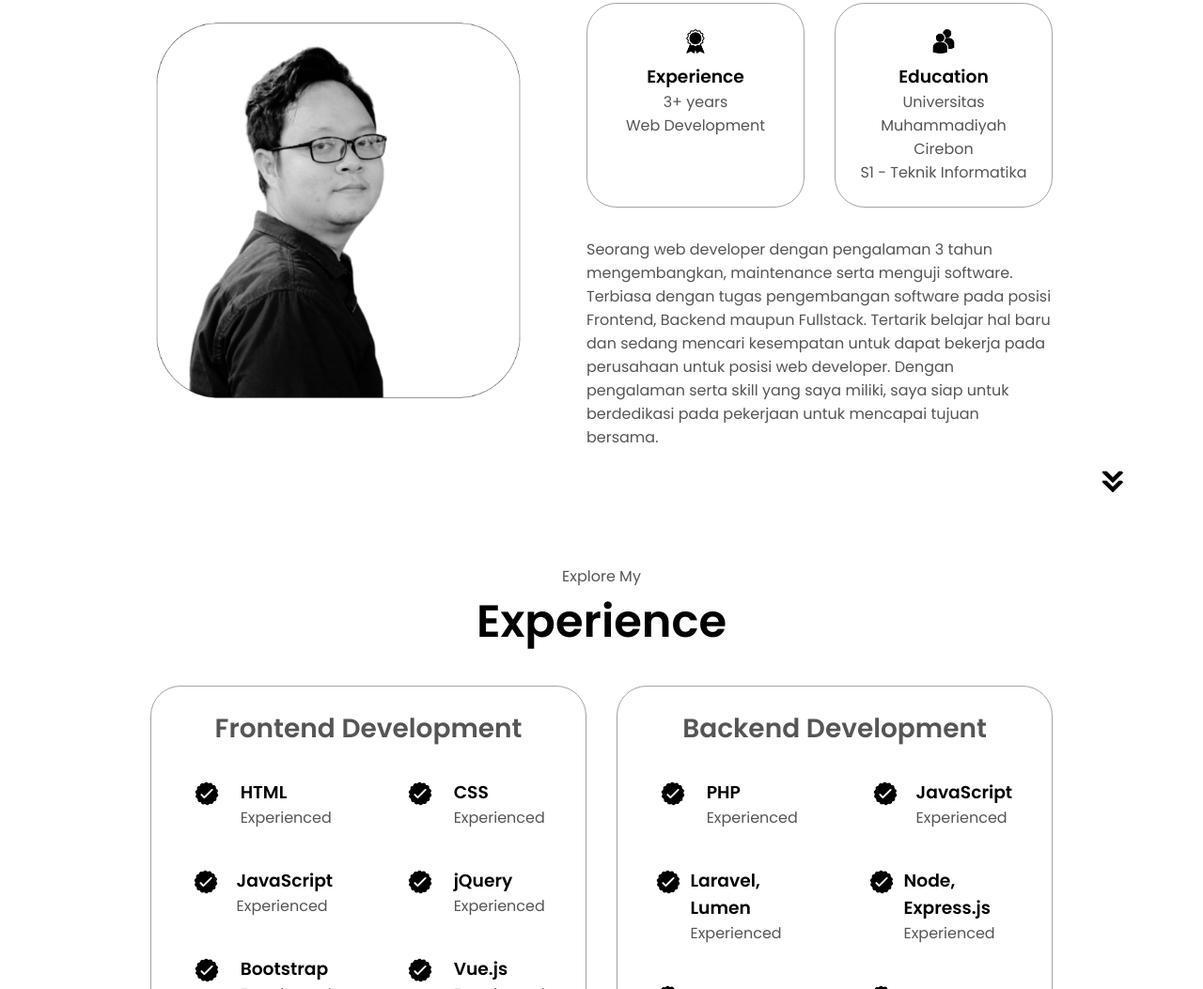
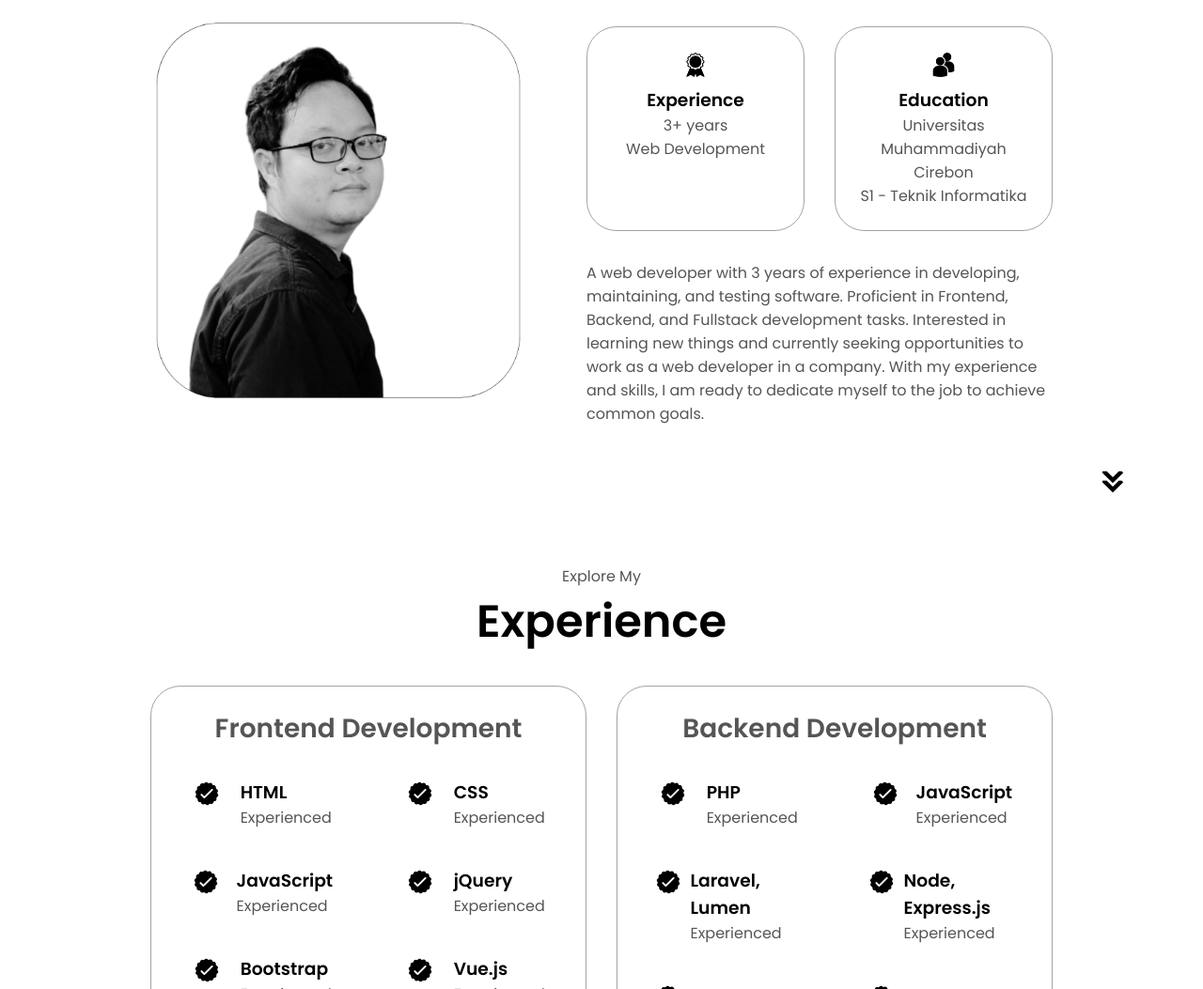
Before and after one commit to permadiekapermana/permadiekapermana.github.io, a plain HTML site: page index.html in a window 1280 px wide. Shown: the part 1095-2148 px from the top of the page at 94% size. Drawn offline with Linux system fonts and the light colour scheme.

Commit message:
change about description to english

```diff
--- a/index.html
+++ b/index.html
@@ -125,7 +125,7 @@
           </div>
           <div class="text-container">
             <p>
-              Seorang web developer dengan pengalaman 3 tahun mengembangkan, maintenance serta menguji software. Terbiasa dengan tugas pengembangan software pada posisi Frontend, Backend maupun Fullstack. Tertarik belajar hal baru dan sedang mencari kesempatan untuk dapat bekerja pada perusahaan untuk posisi web developer. Dengan pengalaman serta skill yang saya miliki, saya siap untuk berdedikasi pada pekerjaan untuk mencapai tujuan bersama.
+              A web developer with 3 years of experience in developing, maintaining, and testing software. Proficient in Frontend, Backend, and Fullstack development tasks. Interested in learning new things and currently seeking opportunities to work as a web developer in a company. With my experience and skills, I am ready to dedicate myself to the job to achieve common goals.
             </p>
           </div>
         </div>
```
